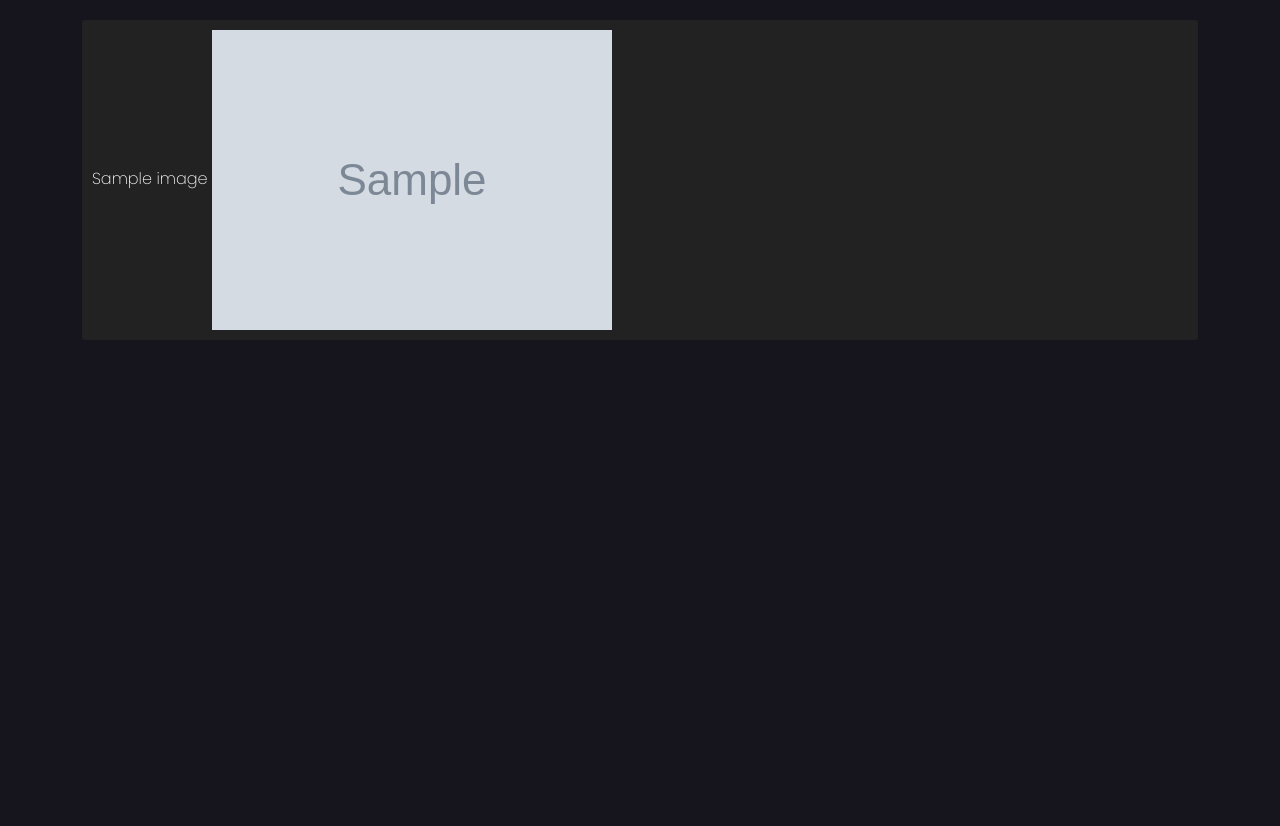
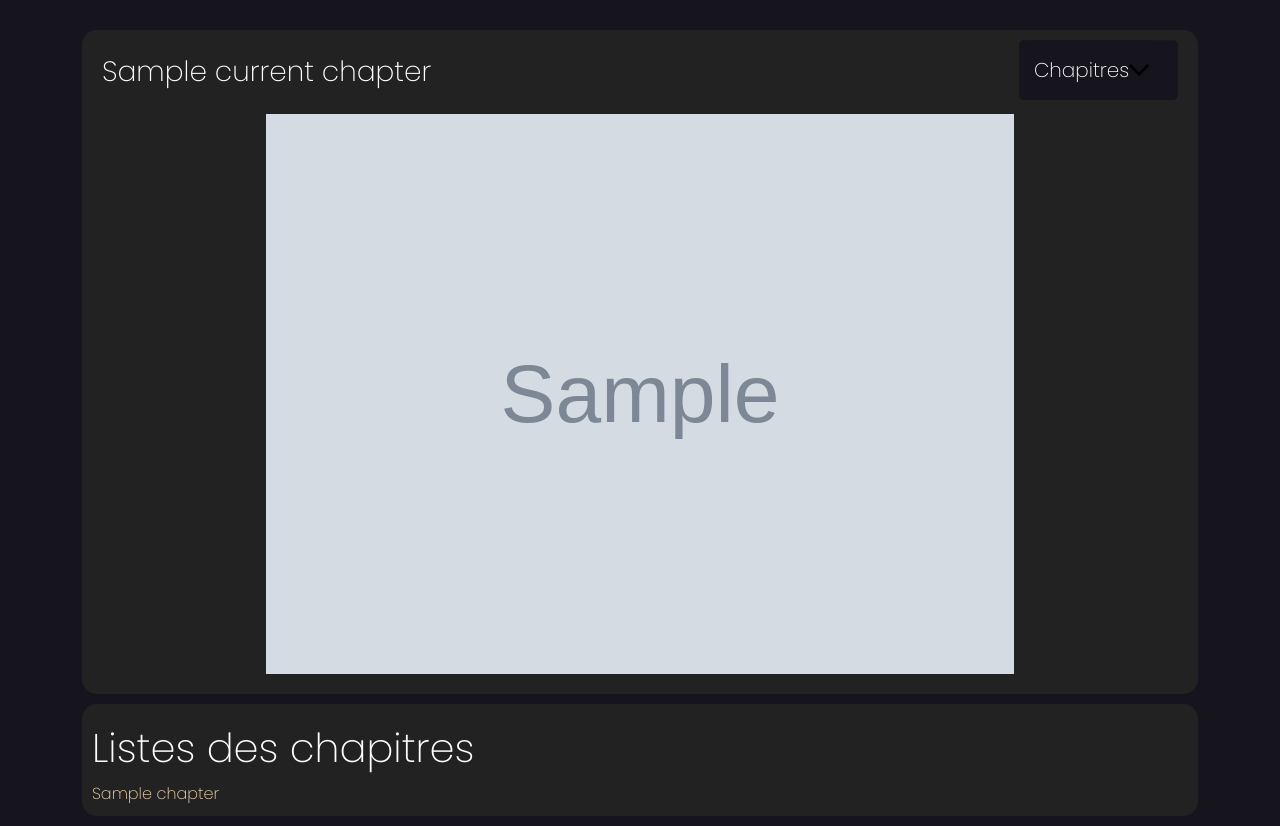
Before and after one commit to DevBalafre/SiteManga, a Symfony app: template templates/manga/detail.html.twig in a window 1280 px wide. Shown: the part 89-915 px from the top of the page. Before the commit the page ends 429 px from the top, so only its background shows below. Run offline with Twig, Linux system fonts and the light colour scheme; the template is opened without the code that fills it: most values are stand-ins (such as "Sample title", 1, 10 or a date in 2020); grey boxes marked "Sample" are stand-in pictures; some libraries are stand-ins or nearby versions.

Commit message:
ajout d'un menu déroulant pour la page affichage chapitre

```diff
--- a/src/Controller/UserController.php
+++ b/src/Controller/UserController.php
@@ -31,6 +31,7 @@ class UserController extends AbstractController
             $request->query->getInt('page', 1),
             9
         );                                         //pagination avec un bundle
+
         $list = $categorieRepository->findAll(); // select * from categorie
 
         return $this->render('user/index.html.twig', [
@@ -49,8 +50,6 @@ class UserController extends AbstractController
     {
         return $this->render('user/profil.html.twig');
     }
-
-
 
 
     /**
--- a/templates/manga/detail.html.twig
+++ b/templates/manga/detail.html.twig
@@ -1,23 +1,56 @@
 {% extends 'base.html.twig' %}
+
 {% block stylesheets %}
 <link rel="stylesheet" href="{{asset('assets/css/chap.css')}}">
 {% endblock %}
+
 {# {% block title %} {{manga.title ~ chapter.title}} {% endblock %} #}
+
 {% block body %}
+
 <div class="manga">
+    <div class="abso">
+        <div class="drop">
+            <button class="bloc-top">
+                <span>Chapitres</span>
+                <img src="{{asset('assets/img/25623.png')}}" alt="">
+            </button>
+            <div class="blocLink">
+                <ul>
+                    {% for chapter in chapters %}
+                    {% if chapter.id != currentChapter.id %}
+                    <li>
+                        <a href="{{ path('app_Chap', {'id': chapter.id}) }}">{{
+                            chapter.title }}</a>
+                        {% else %}
+                    </li>
+                    <span>{{ chapter.title }}</span>
+                    {% endif %}
+                    {% endfor %}
+                </ul>
+            </div>
 
+        </div>
+    </div>
+    <div>
+        <h3>{{ currentChapter.title }}</h3>
+        <div class="img">
+            {% for image in currentChapter.images %}
+            <img src="{{asset('uploads/imagesChapter/' ~ image.imagesChapter)}}" alt="Images de manga">
+            {% endfor %}
+        </div>
+    </div>
+</div>
 
-
-    {% for chapter in chapImg.images %}
-    {{ chapter.title}}
-
-
-    <img src=" {{ asset('uploads/imagesChapter/' ~ chapter.imagesChapter)  }} " alt="">
-
-
-
+<div class="manga">
+    <h1>Listes des chapitres</h1>
+    {% for chapter in chapters %}
+    {% if chapter.id != currentChapter.id %}
+    <a href="{{ path('app_Chap', {'id': chapter.id}) }}">{{
+        chapter.title }}</a>
+    {% else %}
+    <span class="actu">{{ chapter.title }}</span>
+    {% endif %}
     {% endfor %}
-
-
-    </div>
+</div>
 {% endblock %}
--- a/templates/user/index.html.twig
+++ b/templates/user/index.html.twig
@@ -15,7 +15,7 @@
 
     <div class="manga">
         <a class="img" href="{{ path('app_manga', {'id': manga.id}) }}">
-            <img src="{{ asset('uploads/imageManga/' ~ manga.photoManga) }}" alt="">
+            <img src="{{ asset('uploads/imageManga/' ~ manga.photoManga) }}" alt="Couvertures de manga">
         </a>
 
         <div class="second">
```
Also changed, not shown: src/Controller/MangaController.php (+14 -7 lines), templates/user/categorie.html.twig (+9 -3 lines), public/assets/css/chap.css, public/assets/css/style.css, public/assets/img/25623.png (added), public/assets/js/script.js, public/assets/scss/chap.scss, public/assets/scss/style.scss, 2 other files.
